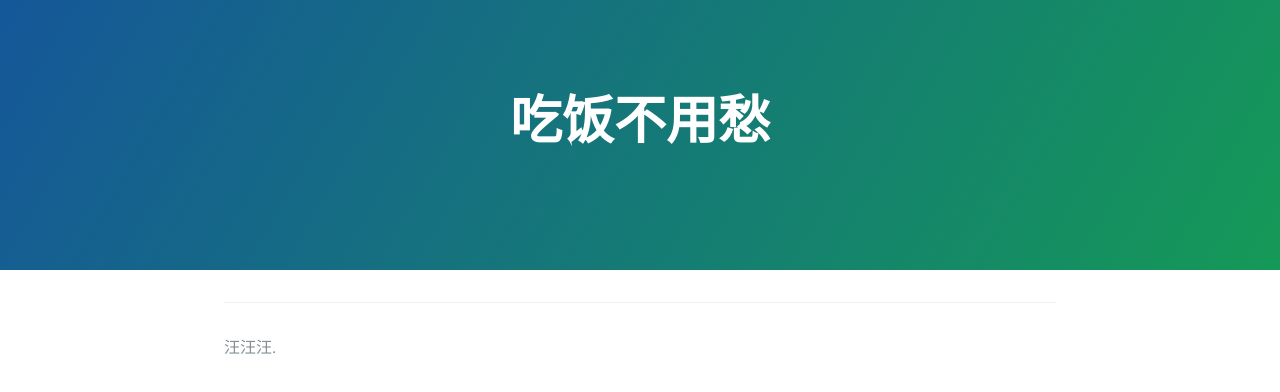
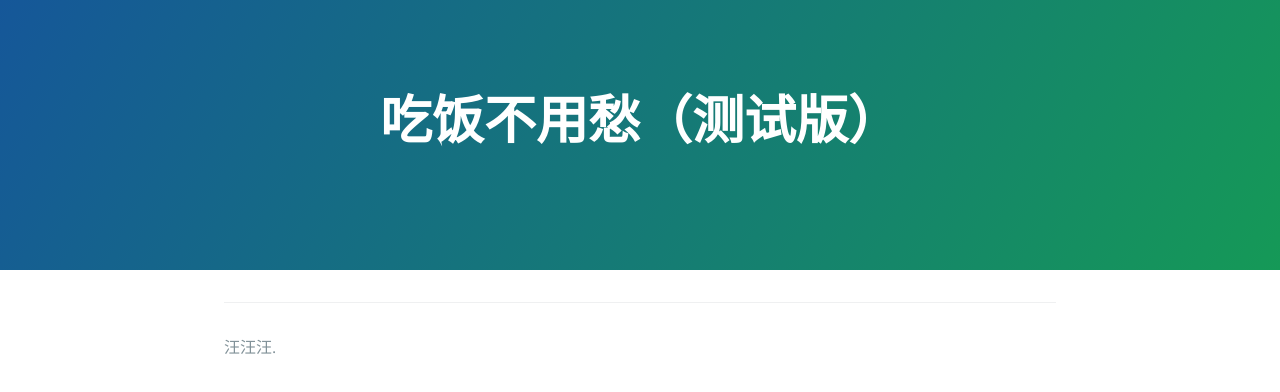
Before and after one commit to wzuden/wzuden.github.io, a plain HTML site: page index.html in a window 1280 px wide. Drawn offline with nearby package versions, Linux system fonts and the light colour scheme.

Commit message:
Update index.html

```diff
--- a/index.html
+++ b/index.html
@@ -11,7 +11,7 @@
   </head>
   <body>
     <section class="page-header">
-      <h1 class="project-name">吃饭不用愁</h1>
+      <h1 class="project-name">吃饭不用愁（测试版）</h1>
       <h2 class="project-tagline"></h2>
     </section>
 
```
